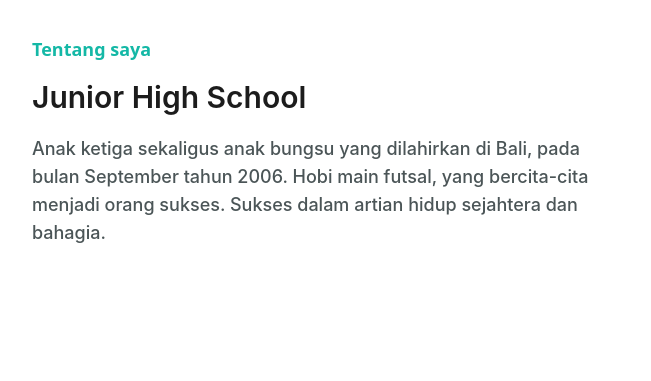
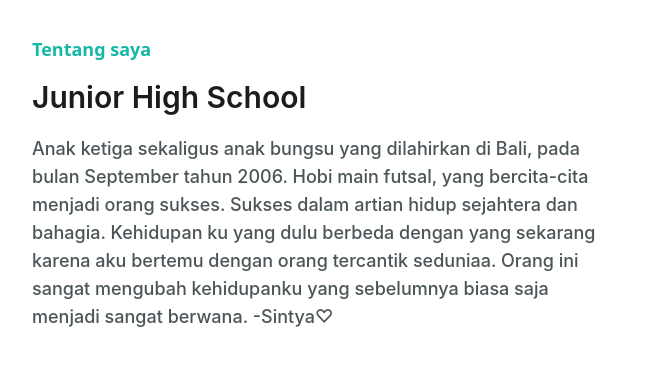
Before and after one commit to Wirabakti39/web_profil, a website: page public/index.html in a window 1280 px wide. Shown: the part 860-1241 px from the top of the page, 0-651 px from the left. Drawn offline with Linux system fonts and the light colour scheme.

Commit message:
Update index.html

```diff
--- a/public/index.html
+++ b/public/index.html
@@ -83,7 +83,8 @@
                 <div class="w-full px-4 mb-10 lg:w-1/2">
                     <h4 class="font-bold font-sans text-primary text-lg mb-4">Tentang saya</h4>
                     <h2 class="font-semibold text-dark text-2xl mb-5 max-w-md lg:text-3xl">Junior High School</h2>
-                    <p class="font-medium text-base text-secondary max-w-xl lg:text-lg">Anak ketiga sekaligus anak bungsu yang dilahirkan di Bali, pada bulan September tahun 2006. Hobi main futsal, yang bercita-cita menjadi orang sukses. Sukses dalam artian hidup sejahtera dan bahagia.</p>
+                    <p class="font-medium text-base text-secondary max-w-xl lg:text-lg">Anak ketiga sekaligus anak bungsu yang dilahirkan di Bali, pada bulan September tahun 2006. Hobi main futsal, yang bercita-cita menjadi orang sukses. Sukses dalam artian hidup sejahtera dan bahagia. Kehidupan ku yang dulu berbeda dengan yang sekarang karena aku bertemu dengan orang tercantik seduniaa. Orang ini sangat mengubah kehidupanku yang sebelumnya biasa saja menjadi sangat berwana. -Sintya♡ </p>
+
                 </div>
                 <div class="w-full px-4 lg:w-1/2">
                     <h4 class="font-semibold font-sans text-primary text-lg mb-4">Ayo berteman</h4>
```
